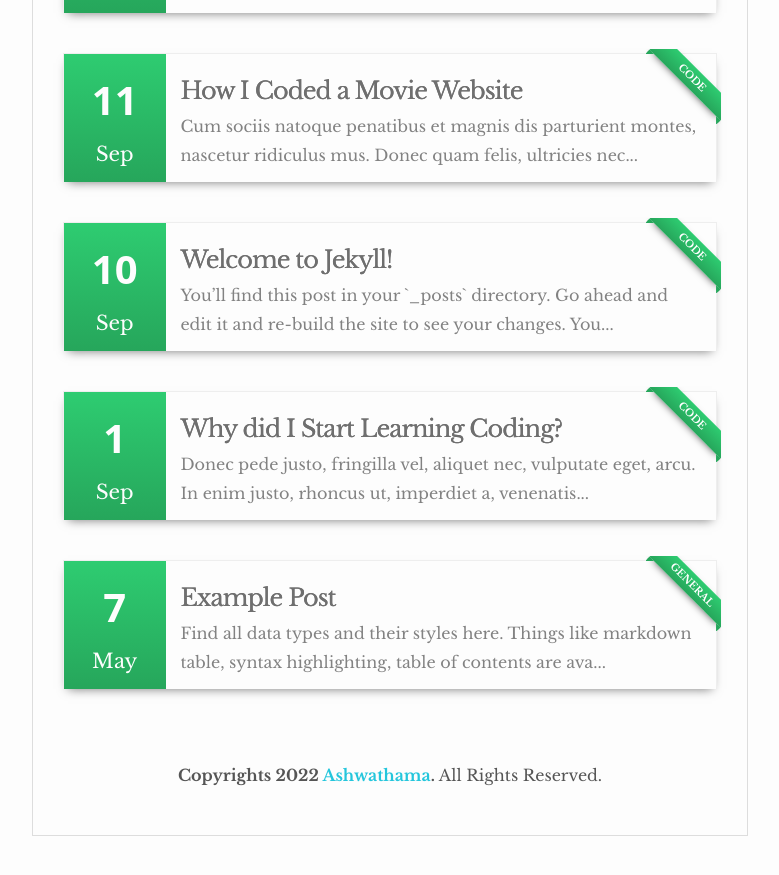
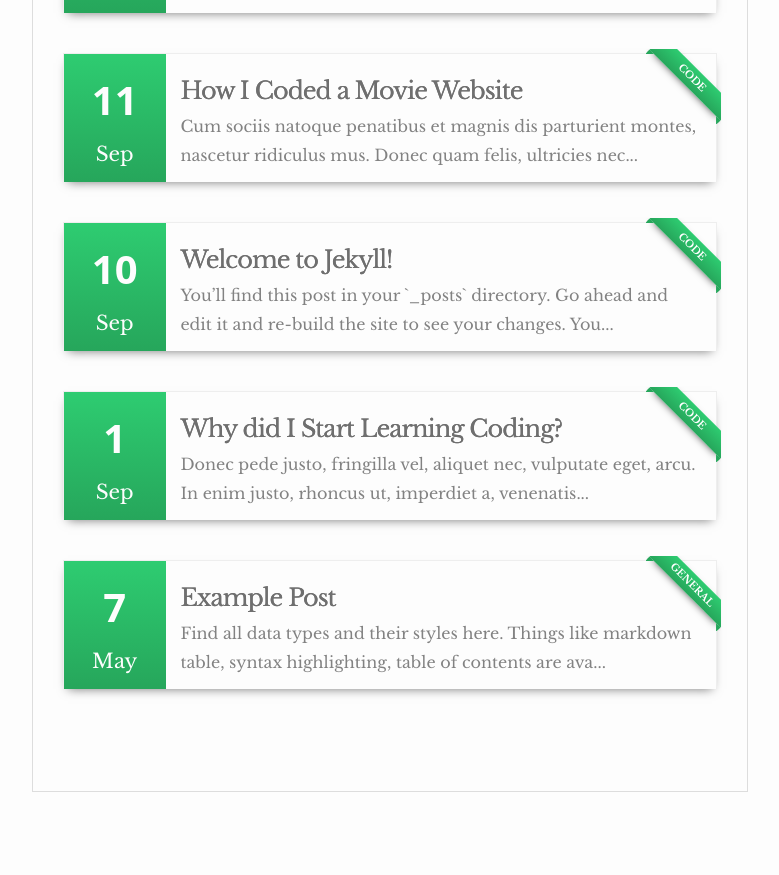
Before and after one commit to gjinjing/gjinjing.github.io, a Jekyll site: the page built from index.html, in a window 1280 px wide and 900 px high, scrolled down 1423 px. Shown: the top 875 px of the window, without its empty margins (250-1029 px from the left). Built offline with Jekyll 4.4.1, drawn with Linux system fonts in a browser that asks for light colours.

Commit message:
Update footer.html

```diff
--- a/_includes/footer.html
+++ b/_includes/footer.html
@@ -4,7 +4,7 @@
 <div class="footer-col footer-col-1">
 </div>
 <div style="text-align:center" class="footer-col footer-col-2">
-<p><strong>Copyrights 20{{site.time | date: '%y'}} <a href="{{site.url}}">{{site.title}}</a>.</strong> All Rights Reserved.</p>
+<!--<p><strong>Copyrights 20{{site.time | date: '%y'}} <a href="{{site.url}}">{{site.title}}</a>.</strong> All Rights Reserved.</p>-->
 <!--<p><a target="_blank" href="{{site.full-url}}">Full Version</a></p>-->
 </div>
 <div class="footer-col footer-col-3">
```
